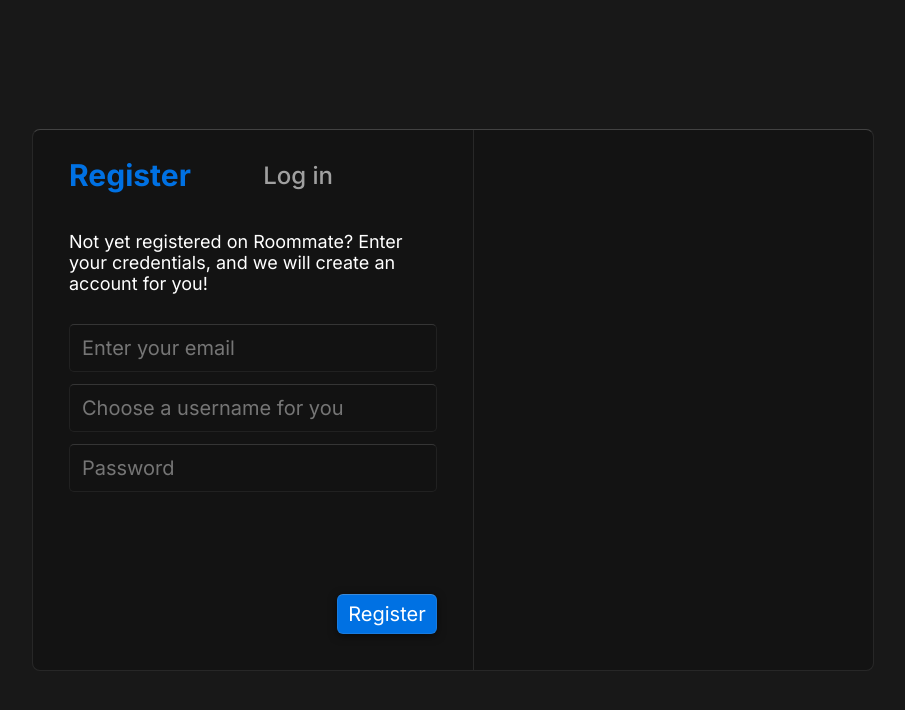
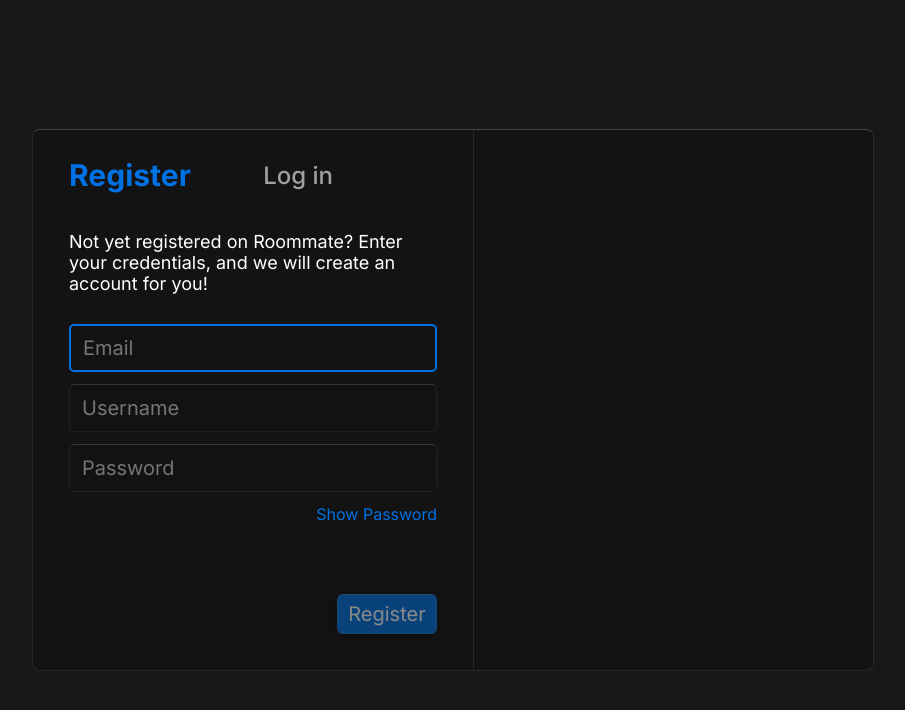
Before and after one commit to codehamsters/roommate-django, a Django app: page /auth in a window 1280 px wide. Shown: the top 710 px of the page, without its empty margins (187-1092 px from the left). Run offline with Django 4.2, Linux system fonts and the light colour scheme.

Commit message:
Autofocus Management, and Show and Hide password.

```diff
--- a/static/css/auth.css
+++ b/static/css/auth.css
@@ -92,11 +92,13 @@ body{
 #registration-form.inactive{
     opacity: 0;
     transform: scale(0.8) translateX(-750px);
+    z-index: 99;
 }
 
 #login-form.inactive{
     opacity: 0;
     transform: scale(0.8) translateX(750px);
+    z-index: 99;
 }
 
 #form-container section.form-desc{
@@ -120,6 +122,13 @@ body{
 #form-container .input-box:focus{
     border: 2px solid rgb(var(--accent-primary));
     outline: none;
+}
+
+#form-container label.show-password-txt{
+    float: right;
+    color: rgb(var(--accent-primary));
+    font-size: 16px;
+    cursor: pointer;
 }
 
 #form-container div.btn-group{
--- a/static/js/auth-manager.js
+++ b/static/js/auth-manager.js
@@ -1,18 +1,62 @@
 let tabgroupBtns = document.querySelectorAll("#tabgroup button");
 let forms = document.querySelectorAll("#form-container form");
+let registrationEmailField = document.querySelector("#registration-form input.email");
+let registrationUsernameField = document.querySelector("#registration-form input.username");
+let registrationPasswordField = document.querySelector("#registration-form input.password");
+let registrationShowPasswordLabel = document.querySelector("#registration-form label.show-password-txt");
+let loginEmailField = document.querySelector("#login-form input.username");
+let loginPasswordField = document.querySelector("#login-form input.password");
+let loginShowPasswordLabel = document.querySelector("#login-form label.show-password-txt");
 
-const switchTab = (k) => {
-    for(let i = 0; i < tabgroupBtns.length; i++){
-        if(k == i){
-            tabgroupBtns[k].classList.add('active');
-            forms[k].classList.remove('inactive');
+const toggleForm = (formElement, readOnly) => {
+    let elements = formElement.elements;
+    for(let i = 0; i < elements.length; i++){
+        elements[i].readOnly = readOnly;
+    }
+}
+
+const togglePassword = (formType, newState) => {
+
+    if (formType == "registration"){
+        if(newState){
+            registrationPasswordField.type = "text";
+            registrationShowPasswordLabel.innerText = "Hide Password";
         }else{
-            tabgroupBtns[i].classList.remove('active');
-            forms[i].classList.add('inactive');
+            registrationPasswordField.type = "password";
+            registrationShowPasswordLabel.innerText = "Show Password";
+        }
+    } else if (formType == "login"){
+        if(newState){
+            loginPasswordField.type = "text";
+            loginShowPasswordLabel.innerText = "Hide Password";
+        }else{
+            loginPasswordField.type = "password";
+            loginShowPasswordLabel.innerText = "Show Password";
         }
     }
 }
 
+const switchTab = (i) => {
+    let j = i ? 0 : 1;
+    tabgroupBtns[i].classList.add('active');
+    forms[i].classList.remove('inactive');
+    console.log(forms[i].classList);
+    tabgroupBtns[j].classList.remove('active');
+    forms[j].classList.add('inactive');
+    setTimeout(() => {
+        toggleForm(forms[i], false);
+        toggleForm(forms[j], true);
+        i ? loginEmailField.focus() : registrationEmailField.focus();
+    }, 300);
+}
+
 for(let i = 0; i < tabgroupBtns.length; i++){
-    tabgroupBtns[i].addEventListener('click', () => switchTab(i))
+    tabgroupBtns[i].addEventListener('click', () => switchTab(i));
 }
+
+loginShowPasswordLabel.addEventListener('click', () => {
+    togglePassword("login", loginPasswordField.type == "password");
+})
+registrationShowPasswordLabel.addEventListener('click', () => {
+    togglePassword("registration", registrationPasswordField.type == "password");
+})
--- a/template/auth.html
+++ b/template/auth.html
@@ -27,13 +27,14 @@
                             <section class="form-desc">
                                 Not yet registered on Roommate? Enter your credentials, and we will create an account for you!
                             </section>
-                            <input type="email" class="input-box" placeholder="Enter your email" name="email" />
-                            <input type="text" class="input-box" placeholder="Choose a username for you" name="username"/>
-                            <input type="password" class="input-box" placeholder="Password" name="password"/>
+                            <input type="email" class="input-box email" placeholder="Email" name="email" autofocus/>
+                            <input type="text" class="input-box username" placeholder="Username" name="username"/>
+                            <input type="password" class="input-box password" placeholder="Password" name="password"/>
+                            <label class="show-password-txt">Show Password</label>
                         </div>
 
                         <div class="btn-group">
-                            <button type="submit">Register</button>
+                            <button type="submit" disabled>Register</button>
                         </div>
                     </form>
 
@@ -43,8 +44,9 @@
                             <section class="form-desc">
                                 We're so excited to see you again! Enter your credentials, and we will log you in swiftly!
                             </section>
-                            <input type="text" class="input-box" placeholder="Enter your username" name="username" />
-                            <input type="password" class="input-box" placeholder="Password" name="password"/>
+                            <input type="text" class="input-box username" placeholder="Username" name="username" autofocus/>
+                            <input type="password" class="input-box password" placeholder="Password" name="password"/>
+                            <label class="show-password-txt">Show Password</label>
                         </div>
 
                         <div class="btn-group">
--- a/template/main.html
+++ b/template/main.html
@@ -75,12 +75,12 @@
 
 
 <script src="https://kit.fontawesome.com/1857912463.js" crossorigin="anonymous"></script>
+<script src="{% static 'js/naming-rules.js' %}"></script>
 <script src="{% static 'js/script.js' %}"></script>
 <script src="{% static 'js/menu-objects.js' %}"></script>
 <script src="{% static 'js/menu-manager.js' %}"></script>
 <script src="{% static 'js/dialog-manager.js' %}"></script>
-<script src="{% static 'js/naming-rules.js' %}"></script>
-
+<script src="{% static 'js/naming-manager.js' %}"></script>
 
 
 </html>
```
Also changed, not shown: static/js/naming-rules.js (+1 -23 lines), static/js/script.js (+22 -0 lines), db.sqlite3.
